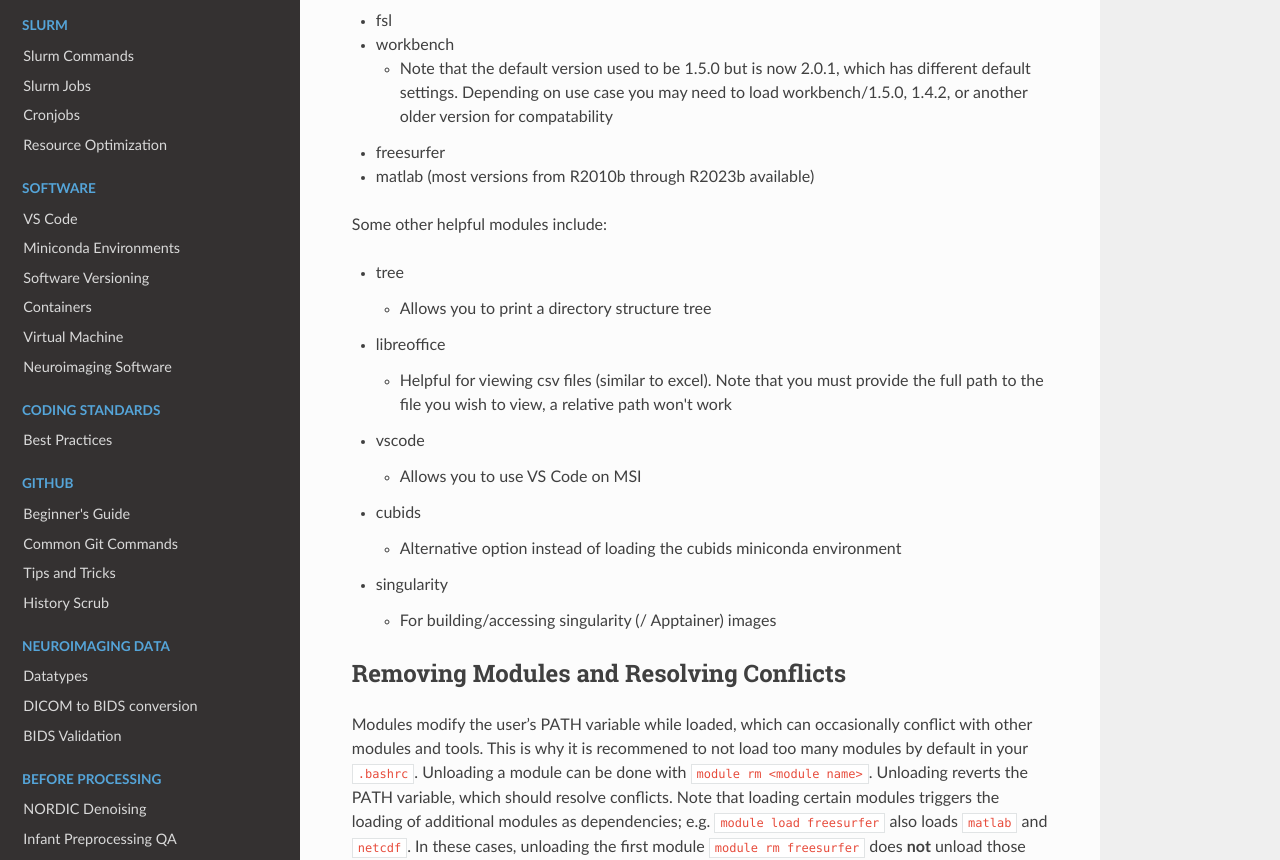
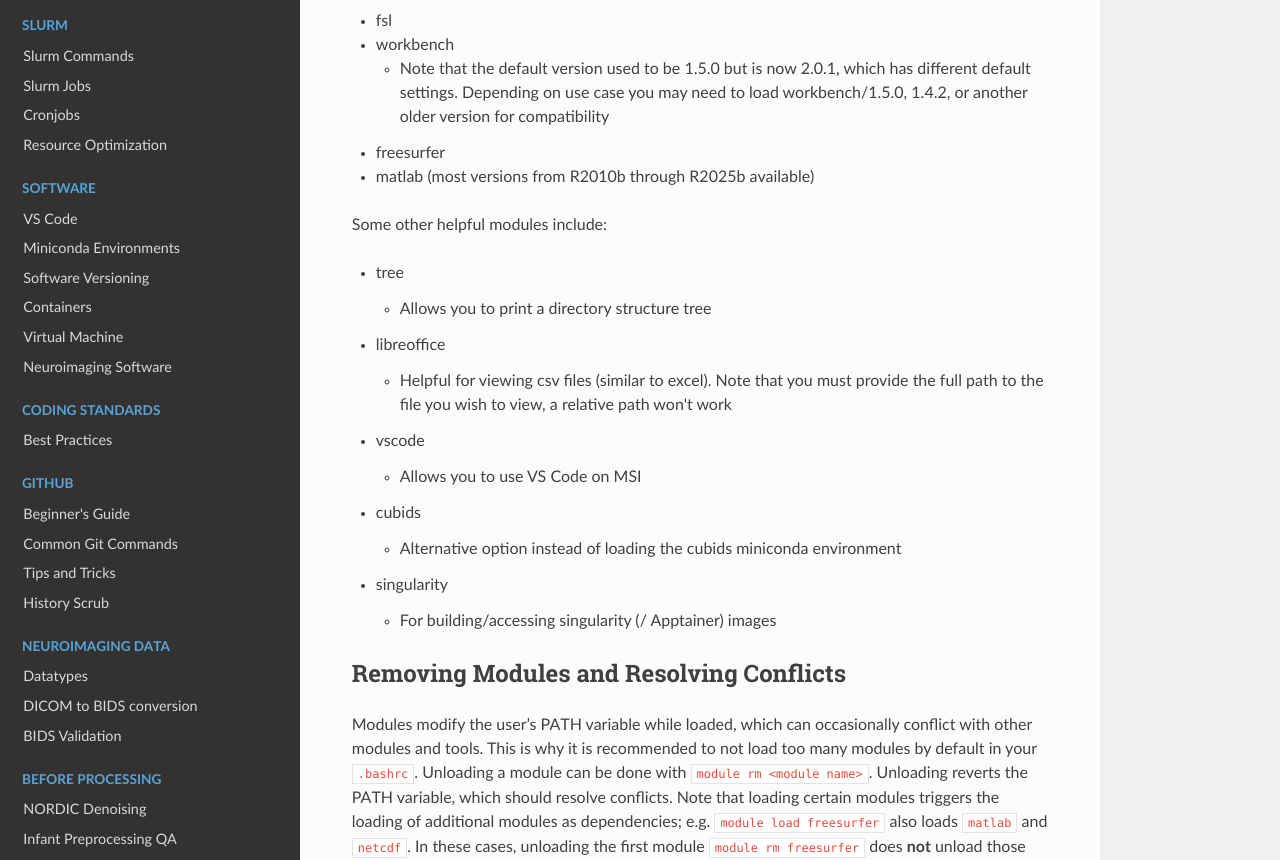
Before and after one commit to DCAN-Labs/cdni-brain, an MkDocs documentation site: the page built from docs/modules.md, in a window 1280 px wide and 1400 px high, scrolled down 322 px. Shown: the part 199-1059 px from the top of the window. Built offline with MkDocs 1.6.1, drawn with Linux system fonts in a browser that asks for light colours; nearby versions of some CDN libraries; some of the changed text lies outside the part shown.

Commit message:
Update links and correct spelling in modules.md

```diff
--- a/docs/modules.md
+++ b/docs/modules.md
@@ -2,9 +2,9 @@
 
 Read:
 
-* [MSI module system](https://www.msi.umn.edu/support/faq/what-software-does-msi-offer-how-do-i-access-it)
+* [MSI module system](https://msi.umn.edu/software/software-faqs/what-module)
 
-* [List of MSI software modules](https://www.msi.umn.edu/software)
+* [List of MSI software modules](https://userdocs.msi.umn.edu/software/package_docs/index.html)
 
 * [Environment Modules official documentation](https://modules.readthedocs.io/en/latest/)
 
@@ -16,9 +16,9 @@ Commonly used modules by our lab include:
 
 * fsl
 * workbench
-    - Note that the default version used to be 1.5.0 but is now 2.0.1, which has different default settings. Depending on use case you may need to load workbench/1.5.0, 1.4.2, or another older version for compatability
+    - Note that the default version used to be 1.5.0 but is now 2.0.1, which has different default settings. Depending on use case you may need to load workbench/1.5.0, 1.4.2, or another older version for compatibility
 * freesurfer
-* matlab (most versions from R2010b through R2023b available)
+* matlab (most versions from R2010b through R2025b available)
 
 Some other helpful modules include:
 
@@ -39,7 +39,7 @@ Some other helpful modules include:
 
 ## Removing Modules and Resolving Conflicts
 
-Modules modify the user’s PATH variable while loaded, which can occasionally conflict with other modules and tools. This is why it is recommened to not load too many modules by default in your `.bashrc`. Unloading a module can be done with `module rm <module name>`. Unloading reverts the PATH variable, which should resolve conflicts. Note that loading certain modules triggers the loading of additional modules as dependencies; e.g. `module load freesurfer` also loads `matlab` and `netcdf`. In these cases, unloading the first module `module rm freesurfer` does **not** unload those additional modules.
+Modules modify the user’s PATH variable while loaded, which can occasionally conflict with other modules and tools. This is why it is recommended to not load too many modules by default in your `.bashrc`. Unloading a module can be done with `module rm <module name>`. Unloading reverts the PATH variable, which should resolve conflicts. Note that loading certain modules triggers the loading of additional modules as dependencies; e.g. `module load freesurfer` also loads `matlab` and `netcdf`. In these cases, unloading the first module `module rm freesurfer` does **not** unload those additional modules.
 
 Conda environments and user profile installs can also cause conflicts with the module system on MSI. If running `module load <module name>` doesn't successfully load the specified module, this potentially means that module is already being called from another spot. Use `which <module name>` to see where it is coming from. However, this won't always work for determining the version.
 
```
Also changed, not shown: other parts of docs/modules.md (+1 -1 lines).
